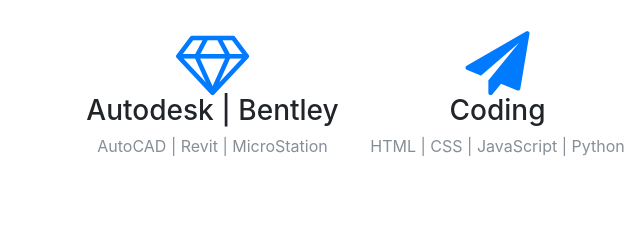
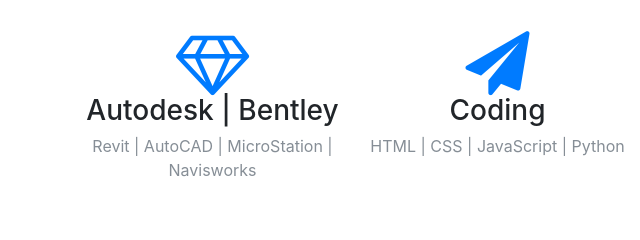
Before and after one commit to cnytiffany/cnytiffany.github.io, a website with bundled scripts: page index.html in a window 1280 px wide. Shown: the part 1780-2020 px from the top of the page, 0-640 px from the left. Built offline with nearby package versions, Linux system fonts and the light colour scheme.

Commit message:
Update index.html

```diff
--- a/index.html
+++ b/index.html
@@ -125,7 +125,7 @@
             <div class="service-box">
               <i class="fa fa-4x fa-diamond text-primary sr-icons"></i>
               <h3>Autodesk | Bentley</h3>
-              <p class="text-muted">AutoCAD | Revit | MicroStation</p>
+              <p class="text-muted">Revit | AutoCAD | MicroStation | Navisworks</p>
             </div>
           </div>
           <div class="col-lg-3 col-md-6 text-center">
```
